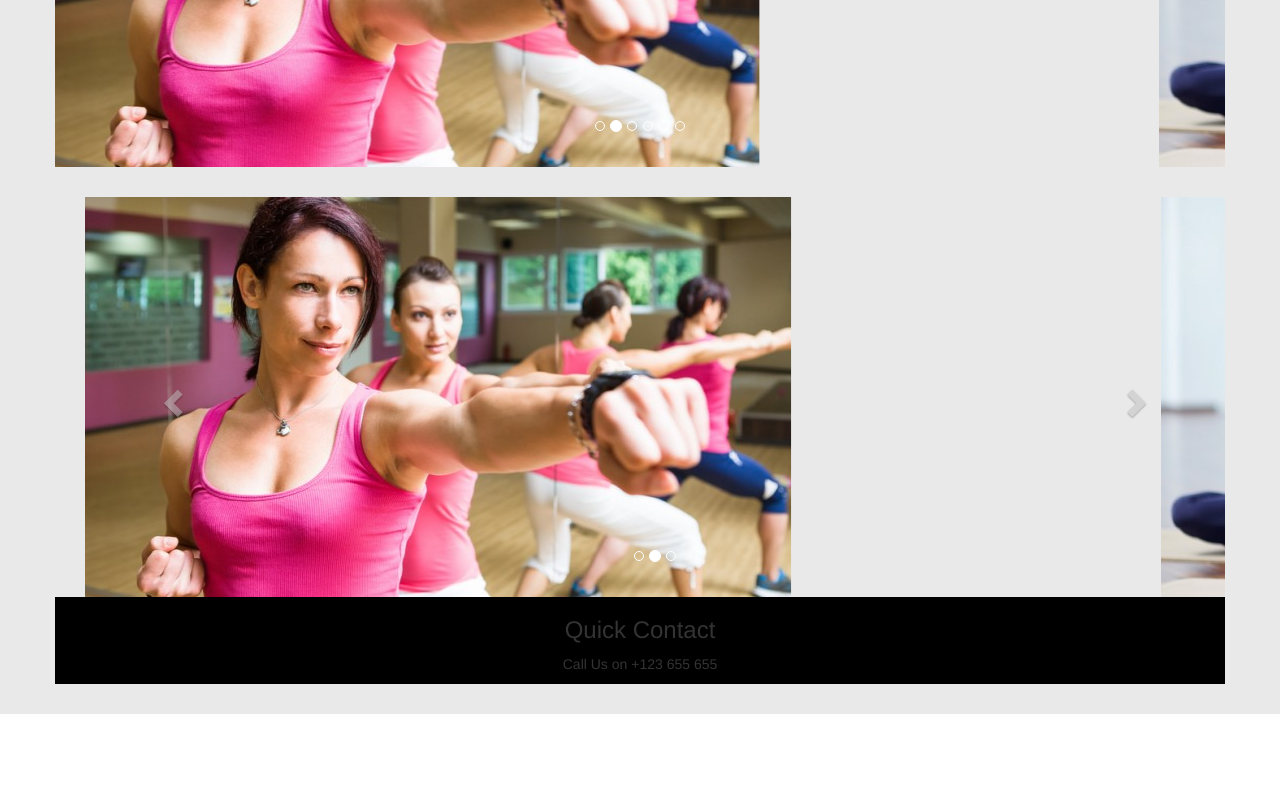
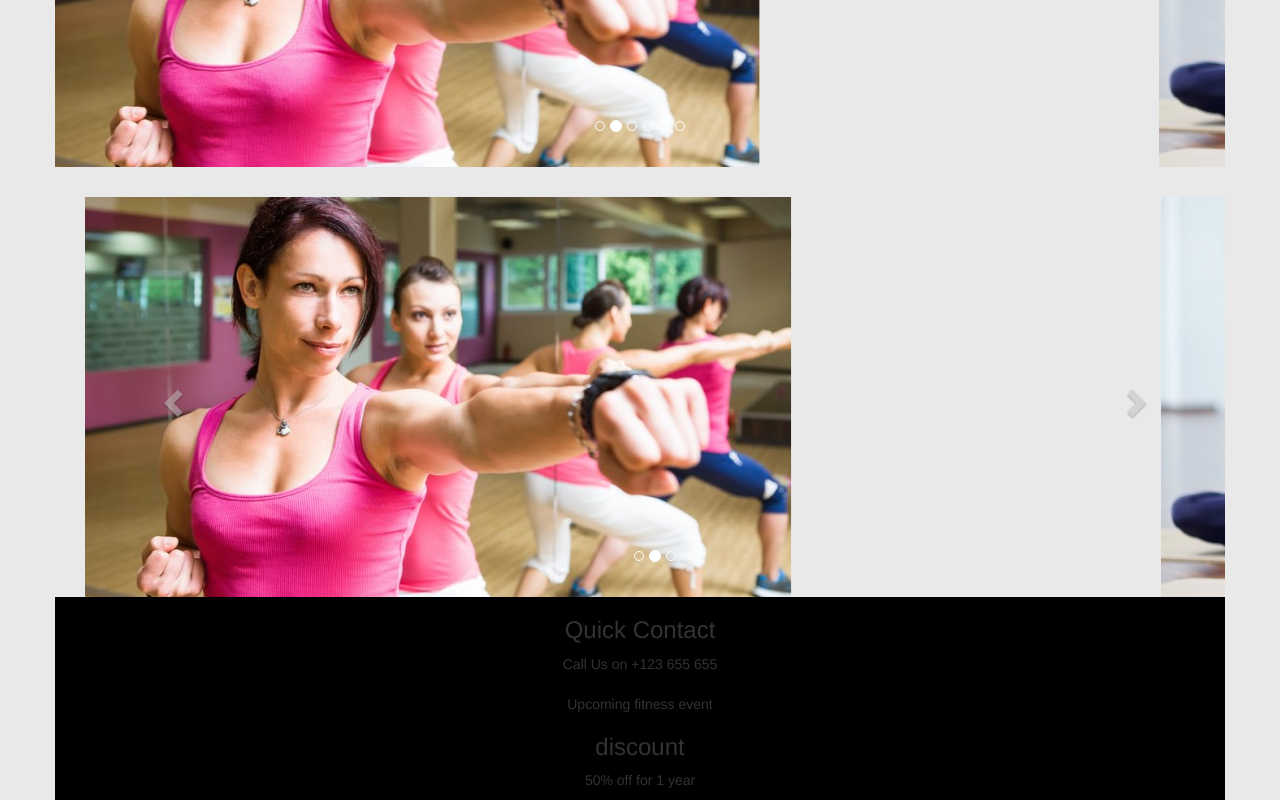
Before and after one commit to Mayra15/fitness-project, a plain HTML site: page index.html in a window 1280 px wide. Shown: the part 1231-2031 px from the top of the page. Before the commit the page ends 1945 px from the top, so only its background shows below. Drawn offline with nearby package versions, Linux system fonts and the light colour scheme.

Commit message:
added footer

```diff
--- a/index.html
+++ b/index.html
@@ -235,15 +235,20 @@
       <h3>Quick Contact</h3>
       <p>Call Us on +123 655 655</p>
     </div>
+    <div class="footer-1 .col-md-4">
+      <h3></h3>
+      <p>Upcoming fitness event</p>
+    </div>
+    <div class="footer-1 .col-md-4">
+      <h3>discount</h3>
+      <p>50% off for 1 year</p>
+    </div>
   </div>
 
-  <div class="spacer"></div>
 </footer>
 
 
 
-
-<!-- second carousel finishes -->
 
 <!--script for carousel-->
   <script src="https://ajax.googleapis.com/ajax/libs/jquery/1.11.3/jquery.min.js"></script>
```
